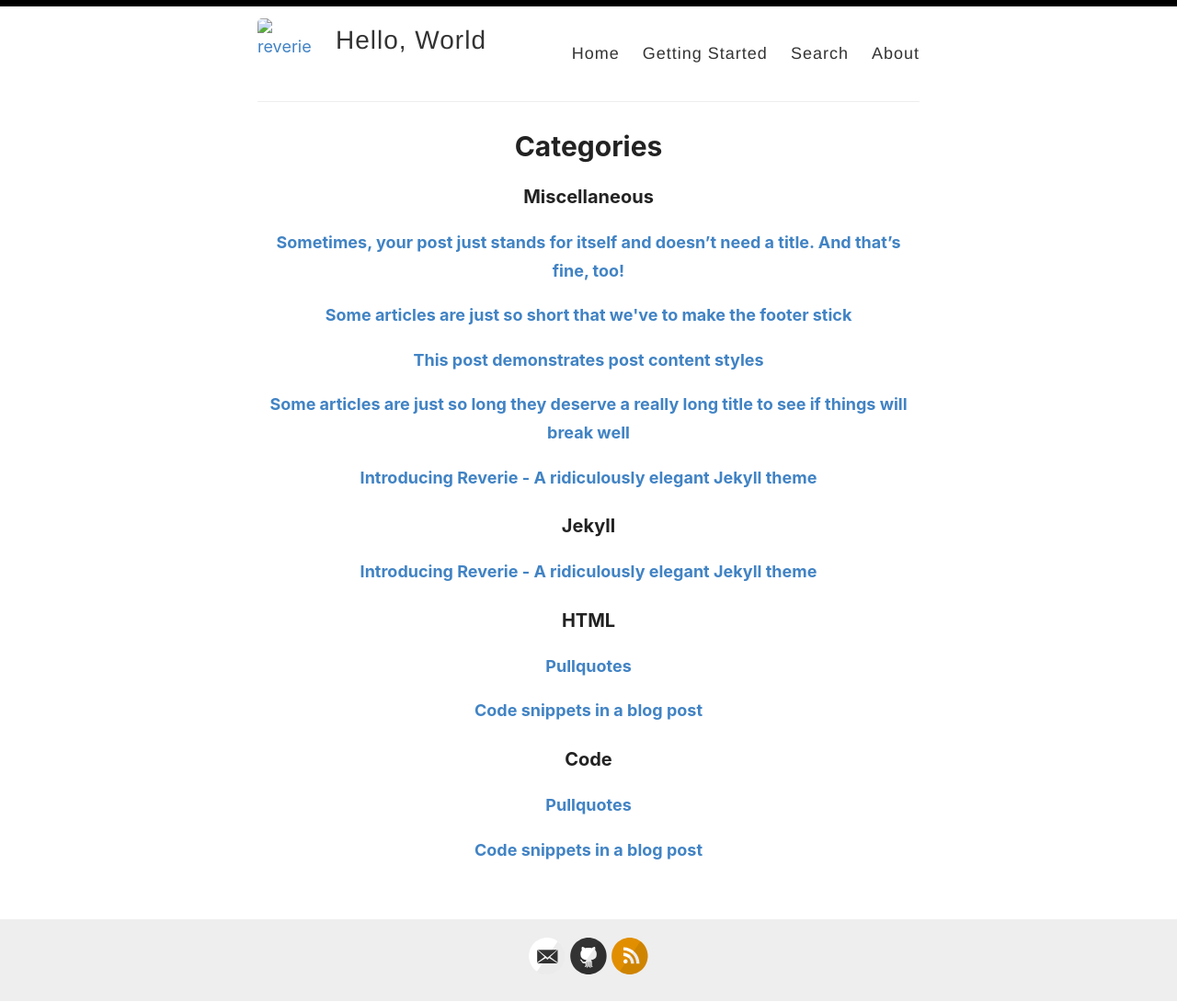
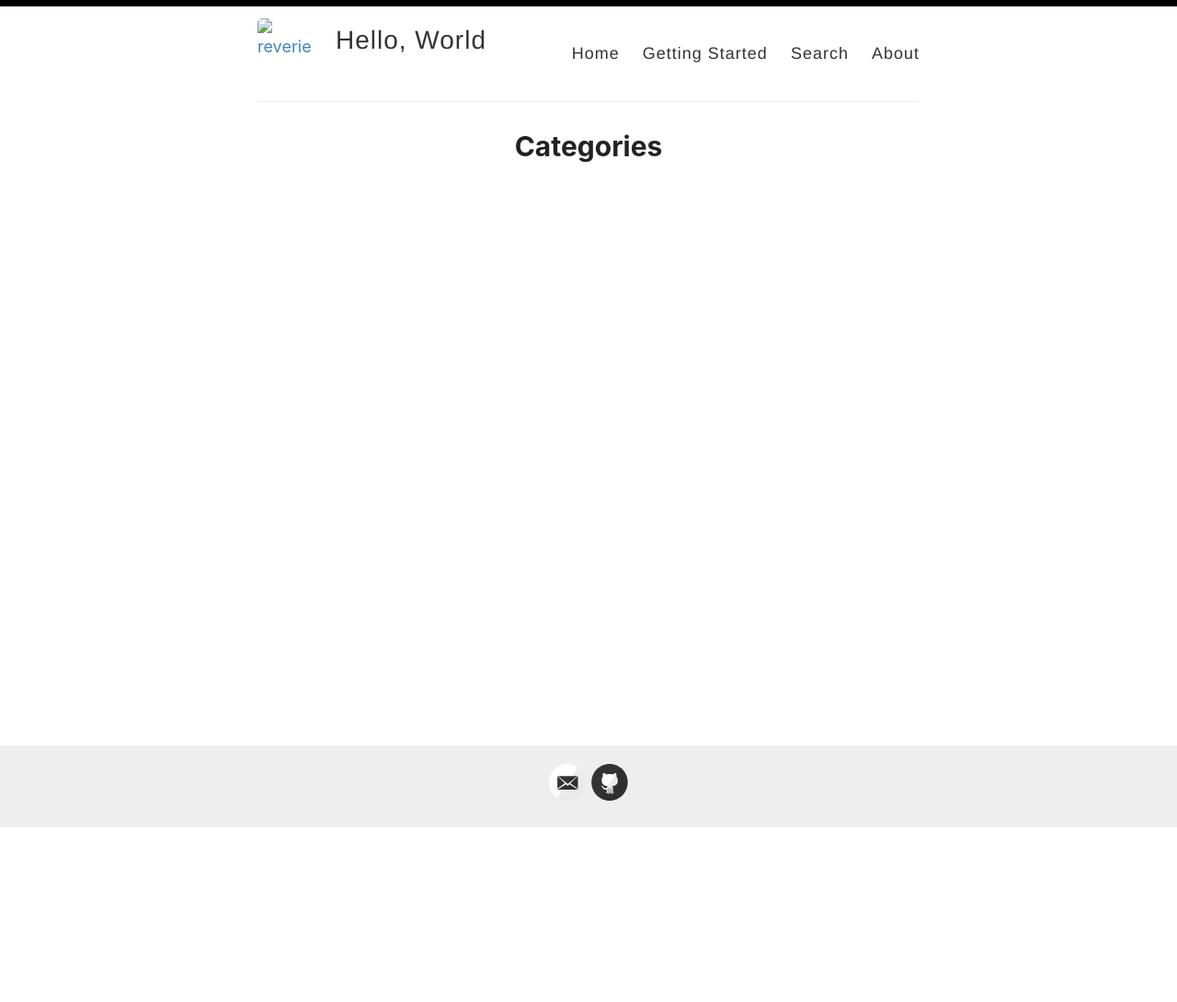
Before and after one commit to amitmerchant1990/reverie, a Jekyll site: the page built from _pages/categories.md, in a window 1280 px wide. Shown: the whole page at 92% size. Built offline with Jekyll 4.4.1, drawn with Linux system fonts in a browser that asks for light colours; after the commit the page ends 901 px from its top, so only the background shows below that; some of the changed lines change nothing that is shown.

Commit message:
removed example posts

````diff
--- a/_config.yml
+++ b/_config.yml
@@ -12,7 +12,7 @@
 description:
 
 # URL of your avatar or profile pic (you could use your GitHub profile pic)
-avatar: .images/nicole-photo.jpg
+avatar: images/nicole-photo.jpg
 
 #
 # Flags below are optional
@@ -28,7 +28,7 @@
   instagram:
   linkedin:
   pinterest:
-  rss: rss
+  rss:
   twitter:
   stackoverflow:
   youtube: # channel/<your_long_string> or user/<user-name>
--- a/_posts/2019-02-13-introducing-reverie-jekyll-theme.md
+++ /dev/null
@@ -1,85 +0,0 @@
----
-layout: post
-title: Introducing Reverie - A ridiculously elegant Jekyll theme
-categories: [Miscellaneous, Jekyll]
----
-
-[Reverie](https://github.com/amitmerchant1990/reverie) is a [Jekyll](https://jekyllrb.com/)-powered theme which is simple and opinionated. It's actually a fork of [jekyll-now](https://github.com/barryclark/jekyll-now) with some additional features and personal touches which I've implemented to suit my needs for my blog.
-
-This is a plug-and-play Jekyll theme which you can use on GitHub Pages without even setting up a local environment.
-
-![](/images/reverie-demo.png)
-
-## Features overview
-
-- Command-line free fork-first workflow, using GitHub.com to create, customize and post to your blog
-- Fully responsive and mobile optimized base theme
-- Sass/Coffeescript support using Jekyll 2.0
-- Free hosting on your GitHub Pages user site
-- All the SEO goodies comes in-built
-- Markdown blogging
-- Syntax highlighting using Pygments
-    - [Dracula syntax theme](https://draculatheme.com/) included
-- Disqus commenting
-- Google Analytics integration
-- Fuzzy search across blog posts
-- Pagination of posts works out-of-the-box.
-- Categorize posts out-of-the box
-- RSS Feed
-- In-built sitemap
-
-<div style="text-align: center;">
- <script async type="text/javascript" src="//cdn.carbonads.com/carbon.js?serve=CE7D6KJY&placement=wwwamitmerchantcom" id="_carbonads_js"></script>
-</div>
-
-## Using Reverie on GitHub Pages
-
-### Step 1) Fork Reverie to your User Repository
-
-Fork [this repository](https://github.com/amitmerchant1990/reverie), then rename the repository to `yourgithubusername.github.io`.
-
-Alternatively, you can use [Use this template](https://github.com/amitmerchant1990/reverie/generate) button if you want to create a repository with a clean commit history which will use Reverie as a template.
-
-Your Jekyll blog will often be viewable immediately at <https://yourgithubusername.github.io> (if it's not, you can often force it to build by completing step 2)
-
-### Step 2) Customize and view your site
-
-Enter your site name, description, avatar and many other options by editing the `_config.yml` file. You can easily turn on Google Analytics tracking, Disqus commenting and social icons here.
-
-Making a change to `_config.yml` (or any file in your repository) will force GitHub Pages to rebuild your site with jekyll. Your rebuilt site will be viewable a few seconds later at <https://yourgithubusername.github.io> - if not, give it ten minutes as GitHub suggests and it'll appear soon.
-
-### Step 3) Publish your first blog post
-
-Create a new file called `/_posts/2019-2-13-Hello-World.md` to publish your first blog post. That's all you need to do to publish your first blog post! This [Markdown Cheatsheet](https://github.com/adam-p/markdown-here/wiki/Markdown-Cheatsheet) might come in handy while writing the posts.
-
-> You can add additional posts in the browser on GitHub.com too! Just hit the <kbd>Create new file</kbd> button in `/_posts/` to create new content. Just make sure to include the [front-matter](http://jekyllrb.com/docs/frontmatter/) block at the top of each new blog post and make sure the post's filename is in this format: year-month-day-title.md
-
-## Using Categories in Reverie
-
-You can categorize your content based on `categories` in Reverie. For this, you just need to add `categories` in front matter like below:
-
-For adding single category:
-
-```md
-categories: JavaScript
-```
-
-For adding multiple categories:
-
-```md
-categories: [PHP, Laravel]
-```
-
-The contegorized content can be shown over this URL: <https://yourgithubusername.github.io/categories/>
-
-## RSS
-
-The generated [RSS feed](https://en.wikipedia.org/wiki/RSS) of your blog can be found at <https://yourgithubusername.github.io/feed>. You can see the example RSS feed over [here](https://www.amitmerchant.com/reverie/feed).
-
-## Sitemap
-
-The generated sitemap of your blog can be found at <https://yourgithubusername.github.io/sitemap>. You can see the example sitemap feed over [here](https://www.amitmerchant.com/reverie/sitemap).
-
-## License
-
-MIT
--- a/_posts/2019-08-08-no-title-posts.md
+++ /dev/null
@@ -1,6 +0,0 @@
----
-layout: post
-title: ""
-categories: Miscellaneous
----
-Sometimes, your post just stands for itself and doesn't need a title. And that's fine, too!
--- a/_posts/2019-12-11-pullquotes.md
+++ /dev/null
@@ -1,14 +0,0 @@
----
-layout: post
-title:  Pullquotes
-categories: [HTML,Code]
-excerpt: In graphic design, a pull quote (also known as a lift-out pull quote) is a key phrase, quotation, or excerpt that has been pulled from an article and used as a page layout graphic element, serving to entice readers into the article or to highlight a key topic.
----
-
-In graphic design, a pull quote (also known as a lift-out pull quote) is a key phrase, quotation, or excerpt that has been pulled from an article and used as a page layout graphic element, serving to entice readers into the article or to highlight a key topic. {% include pullquote.html quote="It is typically placed in a larger or distinctive typeface and on the same page." %} Pull quotes are often used in magazine and newspaper articles, annual reports, and brochures, as well as on the web. They can add visual interest to text-heavy pages with few images or illustrations.
-
-Placement of a pull quote on a page may be defined in a publication's or website's style guide. Such a typographic device may or may not be aligned with a column on the page. Some designers, for example, choose not to align the quote. In that case, the quotation cuts into two or more columns, as in the example shown. Because the pull quote invites the reader to read about the highlighted material, the pull quote should appear before the text it cites and, generally, fairly close to it.
-
-Pull quotes need not be a verbatim copy of the text being quoted; depending on a publication's house style, pull quotes may be abbreviated for space or paraphrased for clarity, with or without indication.
-
-A disadvantage of pull quotes as a design element is that they can disrupt the reading process of readers invested in reading the text sequentially by drawing attention to ghost fragments out of context. At the other extreme, when pull quotes are used to break up what would otherwise be a formless wall of text, pull quote can serve as visual landmarks to help the reader maintain a sense of sequence and place.
--- a/_posts/2019-7-27-super-long-article.md
+++ /dev/null
@@ -1,11 +0,0 @@
----
-layout: post
-title: Some articles are just so long they deserve a really long title to see if things will break well
-categories: Miscellaneous
----
-
-Lorem ipsum dolor sit amet, consectetur adipiscing elit. Fusce bibendum neque eget nunc mattis eu sollicitudin enim tincidunt. Vestibulum lacus tortor, ultricies id dignissim ac, bibendum in velit. Proin convallis mi ac felis pharetra aliquam. Curabitur dignissim accumsan rutrum. In arcu magna, aliquet vel pretium et, molestie et arcu. Mauris lobortis nulla et felis ullamcorper bibendum. Phasellus et hendrerit mauris. Proin eget nibh a massa vestibulum pretium. Suspendisse eu nisl a ante aliquet bibendum quis a nunc. Praesent varius interdum vehicula. Aenean risus libero, placerat at vestibulum eget, ultricies eu enim. Praesent nulla tortor, malesuada adipiscing adipiscing sollicitudin, adipiscing eget est.
-
-Lorem ipsum dolor sit amet, consectetur adipiscing elit. Fusce bibendum neque eget nunc mattis eu sollicitudin enim tincidunt. Vestibulum lacus tortor, ultricies id dignissim ac, bibendum in velit. Proin convallis mi ac felis pharetra aliquam. Curabitur dignissim accumsan rutrum. In arcu magna, aliquet vel pretium et, molestie et arcu. Mauris lobortis nulla et felis ullamcorper bibendum. Phasellus et hendrerit mauris. Proin eget nibh a massa vestibulum pretium. Suspendisse eu nisl a ante aliquet bibendum quis a nunc. Praesent varius interdum vehicula. Aenean risus libero, placerat at vestibulum eget, ultricies eu enim. Praesent nulla tortor, malesuada adipiscing adipiscing sollicitudin, adipiscing eget est.
-
-Lorem ipsum dolor sit amet, consectetur adipiscing elit. Fusce bibendum neque eget nunc mattis eu sollicitudin enim tincidunt. Vestibulum lacus tortor, ultricies id dignissim ac, bibendum in velit. Proin convallis mi ac felis pharetra aliquam. Curabitur dignissim accumsan rutrum. In arcu magna, aliquet vel pretium et, molestie et arcu. Mauris lobortis nulla et felis ullamcorper bibendum. Phasellus et hendrerit mauris. Proin eget nibh a massa vestibulum pretium. Suspendisse eu nisl a ante aliquet bibendum quis a nunc. Praesent varius interdum vehicula. Aenean risus libero, placerat at vestibulum eget, ultricies eu enim. Praesent nulla tortor, malesuada adipiscing adipiscing sollicitudin, adipiscing eget est.
--- a/_posts/2019-7-27-this-post-demonstrates-post-content-styles.md
+++ /dev/null
@@ -1,95 +0,0 @@
----
-layout: post
-title: This post demonstrates post content styles
-categories: Miscellaneous
----
-
-Lorem ipsum dolor sit amet, consectetur adipiscing elit. Fusce bibendum neque eget nunc mattis eu sollicitudin enim tincidunt. Vestibulum lacus tortor, ultricies id dignissim ac, bibendum in velit. Praesent varius interdum vehicula. Aenean risus libero, placerat at vestibulum eget, ultricies eu enim. Praesent nulla tortor, malesuada adipiscing adipiscing sollicitudin, adipiscing eget est.
-
-## Some great heading (h2)
-
-Proin convallis mi ac felis pharetra aliquam. Curabitur dignissim accumsan rutrum. In arcu magna, aliquet vel pretium et, molestie et arcu.
-
-Mauris lobortis nulla et felis ullamcorper bibendum. Phasellus et hendrerit mauris. Proin eget nibh a massa vestibulum pretium. Suspendisse eu nisl a ante aliquet bibendum quis a nunc. Praesent varius interdum vehicula. Aenean risus libero, placerat at vestibulum eget, ultricies eu enim. Praesent nulla tortor, malesuada adipiscing adipiscing sollicitudin, adipiscing eget est.
-
-## Another great heading (h2)
-
-Lorem ipsum dolor sit amet, consectetur adipiscing elit. Fusce bibendum neque eget nunc mattis eu sollicitudin enim tincidunt. Vestibulum lacus tortor, ultricies id dignissim ac, bibendum in velit.
-
-### Some great subheading (h3)
-
-Proin convallis mi ac felis pharetra aliquam. Curabitur dignissim accumsan rutrum. In arcu magna, aliquet vel pretium et, molestie et arcu. Mauris lobortis nulla et felis ullamcorper bibendum.
-
-Phasellus et hendrerit mauris. Proin eget nibh a massa vestibulum pretium. Suspendisse eu nisl a ante aliquet bibendum quis a nunc.
-
-### Some great subheading (h3)
-
-Praesent varius interdum vehicula. Aenean risus libero, placerat at vestibulum eget, ultricies eu enim. Praesent nulla tortor, malesuada adipiscing adipiscing sollicitudin, adipiscing eget est.
-
-> This quote will change your life. It will reveal the secrets of the universe, and all the wonders of humanity. Don't misuse it.
-
-Lorem ipsum dolor sit amet, consectetur adipiscing elit. Fusce bibendum neque eget nunc mattis eu sollicitudin enim tincidunt.
-
-### Some great subheading (h3)
-
-Vestibulum lacus tortor, ultricies id dignissim ac, bibendum in velit. Proin convallis mi ac felis pharetra aliquam. Curabitur dignissim accumsan rutrum.
-
-```html
-<html>
-  <head>
-  </head>
-  <body>
-    <p>Hello, World!</p>
-  </body>
-</html>
-```
-
-
-In arcu magna, aliquet vel pretium et, molestie et arcu. Mauris lobortis nulla et felis ullamcorper bibendum. Phasellus et hendrerit mauris.
-
-#### You might want a sub-subheading (h4)
-
-In arcu magna, aliquet vel pretium et, molestie et arcu. Mauris lobortis nulla et felis ullamcorper bibendum. Phasellus et hendrerit mauris.
-
-In arcu magna, aliquet vel pretium et, molestie et arcu. Mauris lobortis nulla et felis ullamcorper bibendum. Phasellus et hendrerit mauris.
-
-#### But it's probably overkill (h4)
-
-In arcu magna, aliquet vel pretium et, molestie et arcu. Mauris lobortis nulla et felis ullamcorper bibendum. Phasellus et hendrerit mauris.
-
-### Oh hai, an unordered list!!
-
-In arcu magna, aliquet vel pretium et, molestie et arcu. Mauris lobortis nulla et felis ullamcorper bibendum. Phasellus et hendrerit mauris.
-
-- First item, yo
-- Second item, dawg
-- Third item, what what?!
-- Fourth item, fo sheezy my neezy
-
-### Oh hai, an ordered list!!
-
-In arcu magna, aliquet vel pretium et, molestie et arcu. Mauris lobortis nulla et felis ullamcorper bibendum. Phasellus et hendrerit mauris.
-
-1. First item, yo
-2. Second item, dawg
-3. Third item, what what?!
-4. Fourth item, fo sheezy my neezy
-
-
-
-## Headings are cool! (h2)
-
-Proin eget nibh a massa vestibulum pretium. Suspendisse eu nisl a ante aliquet bibendum quis a nunc. Praesent varius interdum vehicula. Aenean risus libero, placerat at vestibulum eget, ultricies eu enim. Praesent nulla tortor, malesuada adipiscing adipiscing sollicitudin, adipiscing eget est.
-
-Praesent nulla tortor, malesuada adipiscing adipiscing sollicitudin, adipiscing eget est.
-
-Proin eget nibh a massa vestibulum pretium. Suspendisse eu nisl a ante aliquet bibendum quis a nunc.
-
-### Tables
-
-|Title 1               | Title 2               | Title 3               | Title 4              |
-|--------------------- | --------------------- | --------------------- | ---------------------|
-|lorem                 | lorem ipsum           | lorem ipsum dolor     | lorem ipsum dolor sit|
-|lorem ipsum dolor sit | lorem ipsum dolor sit | lorem ipsum dolor sit | lorem ipsum dolor sit|
-|lorem ipsum dolor sit | lorem ipsum dolor sit | lorem ipsum dolor sit | lorem ipsum dolor sit|
-|lorem ipsum dolor sit | lorem ipsum dolor sit | lorem ipsum dolor sit | lorem ipsum dolor sit|
--- a/_posts/2019-7-28-super-short-article.md
+++ /dev/null
@@ -1,7 +0,0 @@
----
-layout: post
-title: Some articles are just so short that we've to make the footer stick
-categories: Miscellaneous
----
-
-Lorem ipsum dolor sit amet, consectetur adipisicing elit, sed do eiusmod tempor incididunt ut labore et dolore magna aliqua. Ut enim ad minim veniam, quis nostrud exercitation ullamco laboris nisi ut aliquip ex ea commodo consequat. Duis aute irure dolor in reprehenderit in voluptate velit esse cillum dolore eu fugiat nulla pariatur. Excepteur sint occaecat cupidatat non proident, sunt in culpa qui officia deserunt mollit anim id est laborum.
--- a/_posts/2019-8-12-code-snippets.md
+++ /dev/null
@@ -1,42 +0,0 @@
----
-layout: post
-title:  Code snippets in a blog post
-categories: [HTML,Code]
----
-
-This post demonstrate the use of code snippets in the theme. The code snippets are powered by [Pygments](http://pygments.org/) and the code theme that is been used in Reverie is called [Draula](https://draculatheme.com/).
-
-This is a raw snippet:
-
-```
-hello world
-123
-This is a text snippet
-```
-
-This is a PHP snippet:
-
-```php
-<?php
-    echo 'Hello, World!';
-?>
-```
-
-This is a JavaScript snippet:
-
-```js
-const add = (a, b) => a + b
-const minus = (a, b) => a - b
-
-console.log(add(100,200))  // 300
-console.log(minus(100,200))  // -100
-```
-
-This is a Python snippet:
-
-```python
-def say_hello():
-    print("hello world!")
-
-say_hello()   // "hello world!"
-```
````
